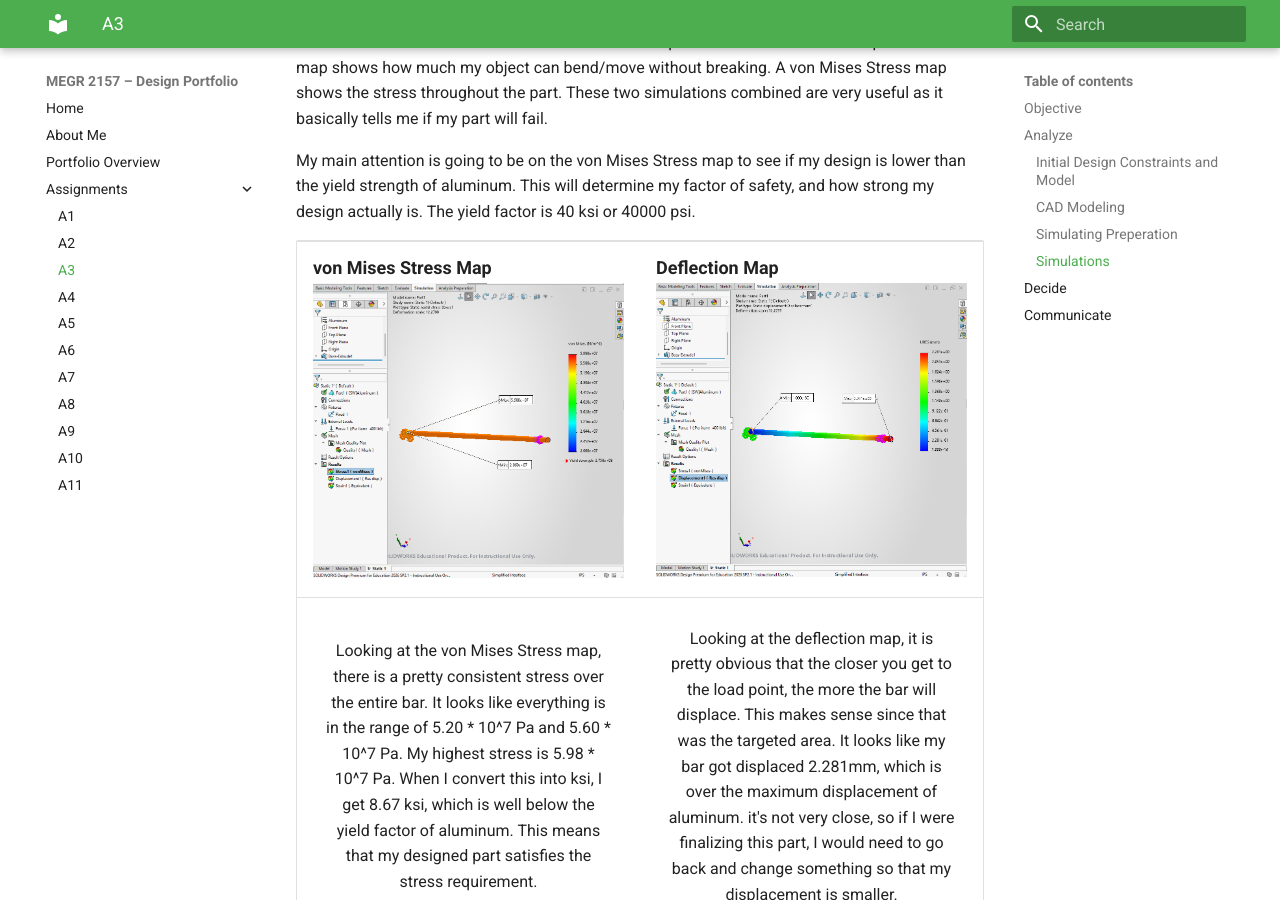
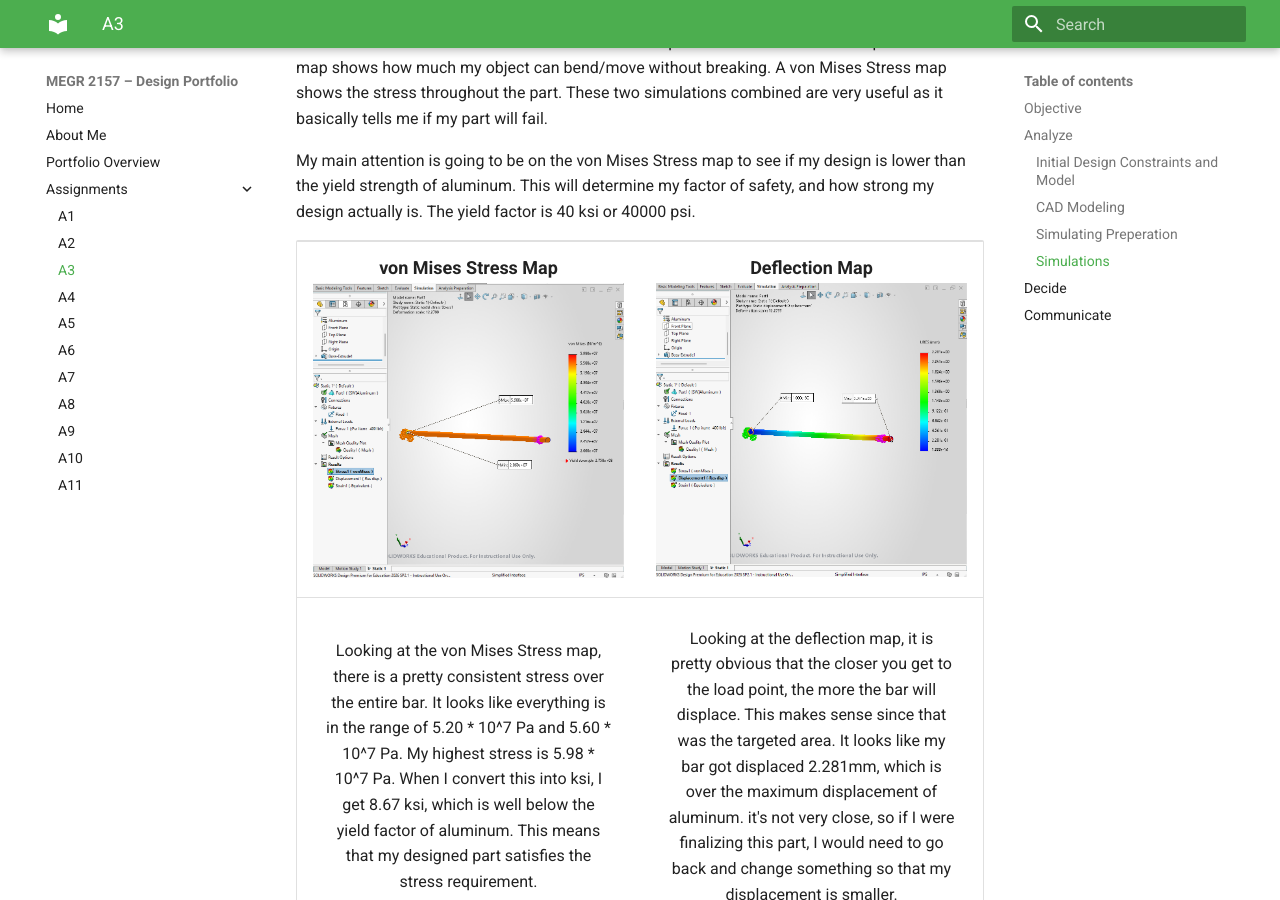
Before and after one commit to AndyChwalik/megr2157-portfolio, an MkDocs documentation site: the page built from docs/assignments/A03/index.md, in a window 1280 px wide and 900 px high, scrolled down 5179 px. Built offline with MkDocs 1.6.1 and Material for MkDocs 9.7.7, drawn with Linux system fonts in a browser that asks for light colours.

Commit message:
Update index.md

```diff
--- a/docs/assignments/A03/index.md
+++ b/docs/assignments/A03/index.md
@@ -123,13 +123,13 @@ My main attention is going to be on the von Mises Stress map to see if my design
 <table style="width:100%;">
   <tr>
     <td style="width:50%; align="center"">
-      <div style="font-size:18px; align="center"">
+      <div style="font-size:18px; text-align: center;">
         <b>von Mises Stress Map</b>
       </div>
       <img src="von_mises_stress_map.png" alt="constraints" style="width:100%; height:auto;">
     </td>
     <td style="width:50%; align="center"">
-      <div style="font-size:18px; align="center"">
+      <div style="font-size:18px; text-align: center;">
         <b>Deflection Map</b>
       </div>
       <img src="deflection_map.png" alt="constraints" style="width:100%; height:auto;">
```
